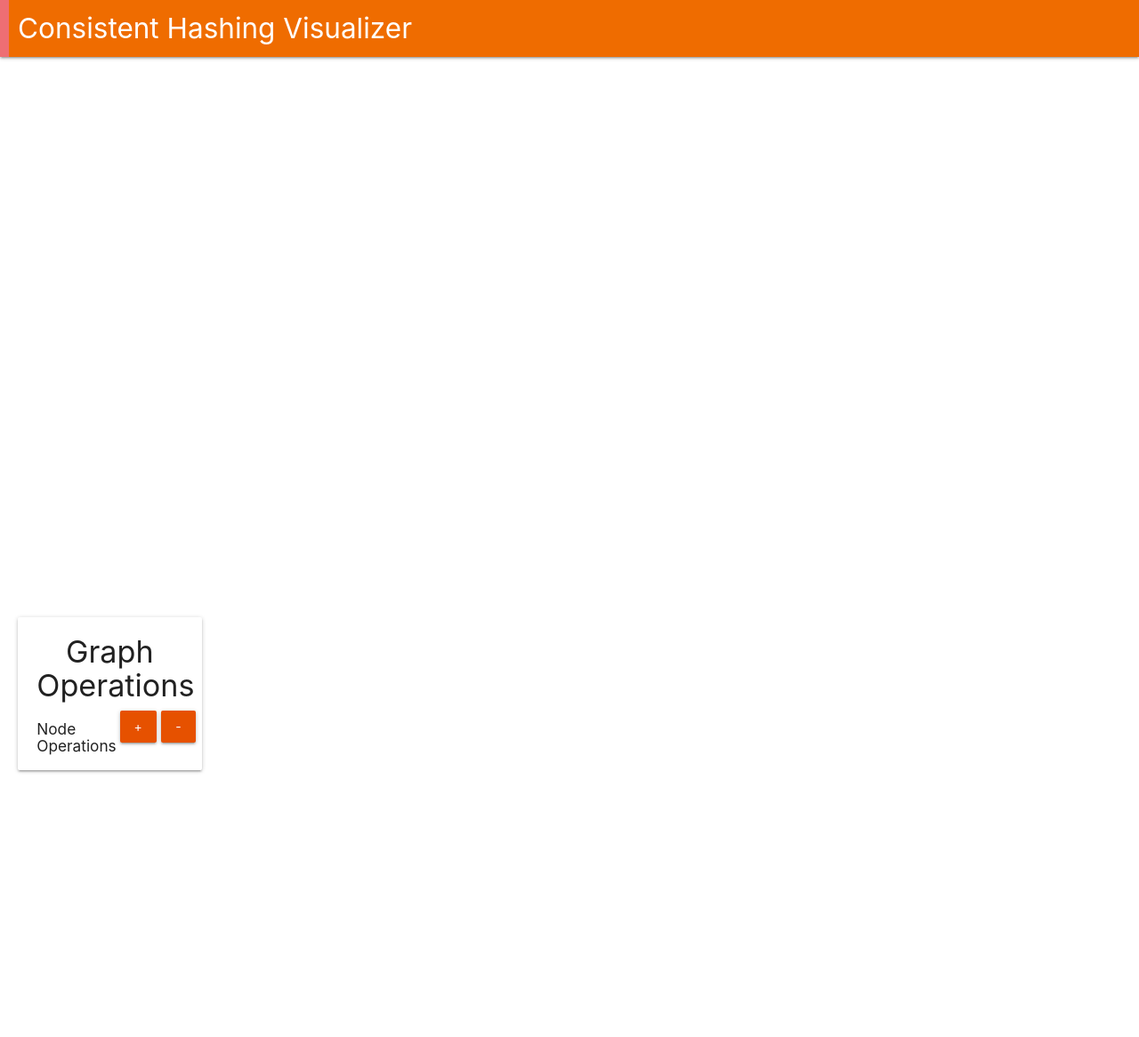
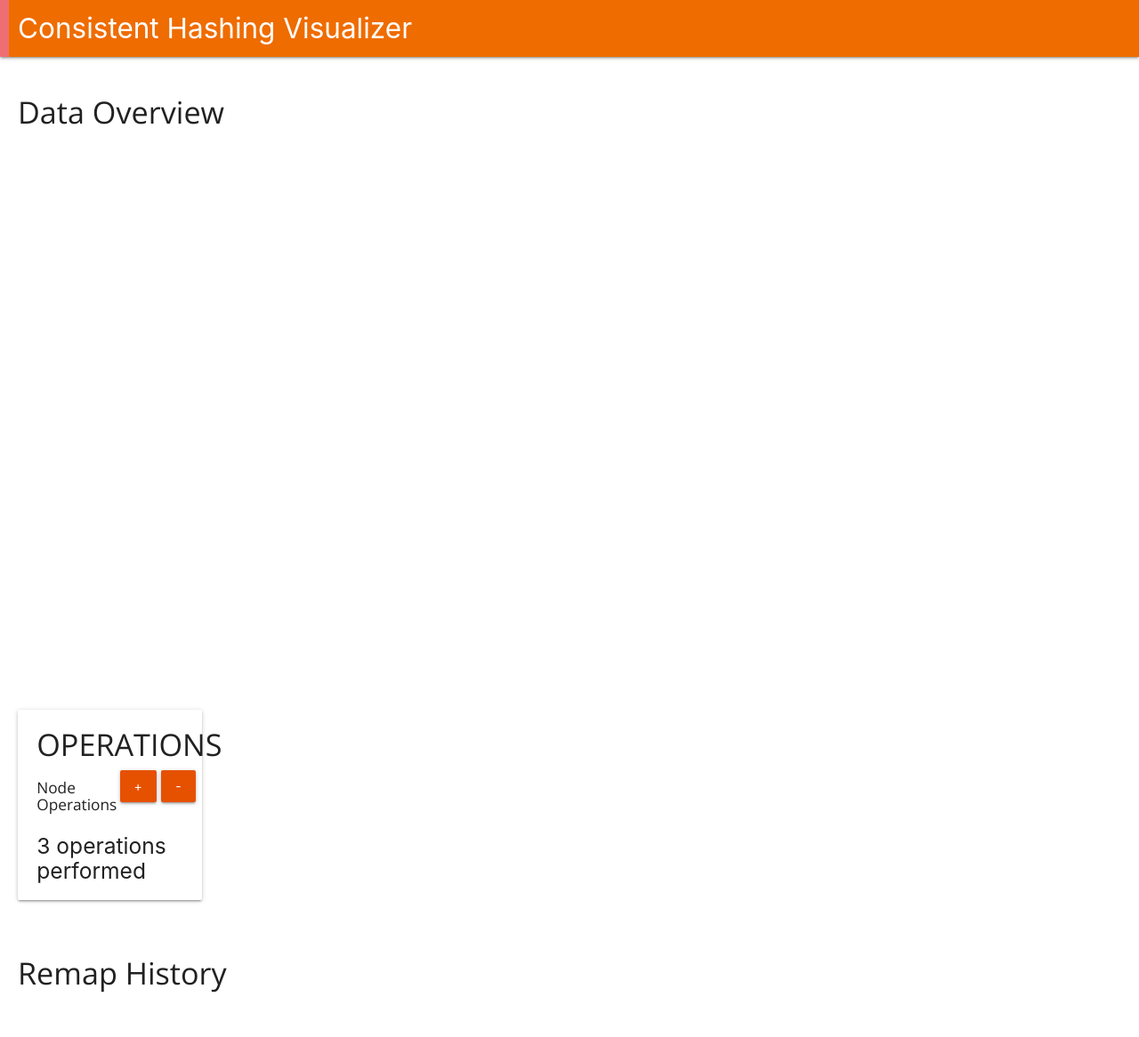
Before and after one commit to shreyasnbhat/consistent-hashing, a Flask app: page / in a window 1280 px wide; the page is wider, and only the part inside the window is pictured. Shown: that part at 89% size. Before the commit the page ends 869 px from the top of that part, so only its background shows below. Run offline with Flask 2, Linux system fonts and the light colour scheme; parts of the project's set-up code (start-up, migrations or seed data) failed here and were passed over; some libraries are stand-ins or nearby versions.

Commit message:
Added remap history

```diff
--- a/app/__init__.py
+++ b/app/__init__.py
@@ -16,6 +16,7 @@
 NODES = [NODE_PREFIX + '-' + str(i) for i in range(DEFAULT_NODE_COUNT)]
 KEYS = generate_random(DEFAULT_KEY_COUNT, 100000)
 hc = HashCircle(KEYS, [], NODE_PREFIX_LENGTH, DEFAULT_NODE_WEIGHT)
+hc.api_access = True
 
 for i in NODES:
     hc.add_weighted_node(i, DEFAULT_NODE_WEIGHT, True)
--- a/app/templates/homepage.html
+++ b/app/templates/homepage.html
@@ -7,31 +7,79 @@
     <link href="https://fonts.googleapis.com/icon?family=Material+Icons" rel="stylesheet">
     <script src="{{url_for('static', filename='js/plotly-latest.min.js')}}"></script>
     <link href="{{url_for('static', filename='css/style.css')}}" rel="stylesheet">
-
+    <link href="https://fonts.googleapis.com/css?family=Open+Sans" rel="stylesheet">
 </head>
+<body>
 <nav>
     <div class="nav-wrapper orange darken-3 title-style">
         <a href="{{url_for('getHomePage')}}" class="brand-logo title-style">Consistent Hashing Visualizer</a>
     </div>
 </nav>
+<div class="block-style row">
+    <h4 style="font-family: 'Open Sans'">Data Overview</h4>
+</div>
 <div class="row block-style">
     <div id="hashring" class="col s9" style="width:1500px;height:600px;margin-right: 30px;"></div>
     <div class="col s2 title-style">
         <div class="row block-style card-panel">
-            <h4 class="col s12 center block-style">Graph Operations</h4>
-            <h6 class="col s6">Node Operations</h6>
+            <h4 class="col s12 center block-style" style="font-family: 'Open Sans'">OPERATIONS</h4>
+            <h6 class="col s6" style="font-family: 'Open Sans'">Node Operations</h6>
             <form class="col s3" action="{{url_for('addNode')}}" method="POST">
                 <button name="action" class="btn waves-effect waves-light orange darken-4"> + </button>
             </form>
             <form class="col s3" action="{{url_for('removeNode')}}" method="POST">
                 <button name="action" class="btn waves-effect waves-light orange darken-4">  -  </button>
             </form>
+            <br>
+            <h5 class="col s12">{{x_history|length}} operations performed</h5>
         </div>
     </div>
+</div>
+<div class="row block-style">
+ <h4 style="font-family: 'Open Sans'">Remap History</h4>
+</div>
+<div class="row">
+</div>
+    <div id="remap" class="col s12">
 </div>
 <script>
     var figure = JSON.parse({{figure | tojson}});
     Plotly.newPlot('hashring', figure['data'], figure['layout']);
 </script>
+<script>
+    var x = {{x_history}};
+    var y = {{y_history}};
+
+    var event_no = [];
+
+    for( var i = 0; i < {{x_history|length}}; i++) {
+        event_no[i] = i+1;
+    }
+
+    var trace1 = {
+      name : 'Average Remap Metric',
+      x: event_no,
+      y: x,
+      type: 'scatter'
+    };
+
+    var trace2 = {
+      name: "Remap Count",
+      x: event_no,
+      y: y,
+      type: 'scatter'
+    };
+
+    var layout = {
+        xaxis: {
+            title: "Event Number"
+        }
+    };
+
+    var data = [trace1, trace2];
+
+    console.log(x);
+    Plotly.newPlot('remap', data, layout);
+</script>
 </body>
 </html>
--- a/app/views.py
+++ b/app/views.py
@@ -8,9 +8,8 @@
     if request.method == 'GET':
         figure = hc.plot_all(PLOT_RADIUS)
         session['count'] = DEFAULT_NODE_COUNT
-        print(json.dumps(figure))
-
-        return render_template('homepage.html', figure=json.dumps(figure))
+        x_history, y_history = slice(hc.remap_history)
+        return render_template('homepage.html', figure=json.dumps(figure), x_history=x_history, y_history=y_history)
 
 
 @app.route('/addNode', methods=['POST'])
@@ -20,7 +19,8 @@
     hc.add_weighted_node(new_node_name, DEFAULT_NODE_WEIGHT, True)
     figure = hc.plot_all(PLOT_RADIUS)
     print("Added", new_node_name)
-    return render_template('homepage.html', figure=json.dumps(figure))
+    x_history, y_history = slice(hc.remap_history)
+    return render_template('homepage.html', figure=json.dumps(figure), x_history=x_history, y_history=y_history)
 
 
 @app.route('/removeNode', methods=['POST'])
@@ -30,4 +30,5 @@
     hc.remove_weighted_node(new_node_name, DEFAULT_NODE_WEIGHT, True)
     figure = hc.plot_all(PLOT_RADIUS)
     print("Removed", new_node_name)
-    return render_template('homepage.html', figure=json.dumps(figure))
+    x_history, y_history = slice(hc.remap_history)
+    return render_template('homepage.html', figure=json.dumps(figure), x_history=x_history, y_history=y_history)
--- a/hashring.py
+++ b/hashring.py
@@ -2,9 +2,21 @@
 from collections import defaultdict
 from bisect import insort
 import numpy as np
-import plotly.graph_objs as go
-import plotly
 from helper import *
+
+
+class History:
+    nodes = 0
+    keys = 0
+    remapped = 0
+
+    def __init__(self, nodes, keys, remapped):
+        self.nodes = nodes
+        self.keys = keys
+        self.remapped = remapped
+
+    def get_data(self):
+        return self.keys/self.nodes , self.remapped
 
 
 class HashCircle:
@@ -19,6 +31,8 @@
     node_key_count_grouped = None
     node_weight = 1
     node_prefix_length = 1
+    remap_history = []
+    api_access = False
 
     def __init__(self, keys, nodes, node_prefix_length, node_weight):
         self.item_position = defaultdict(int)
@@ -29,6 +43,7 @@
         self.init_nodes(nodes)
         self.init_keys(keys)
         self.node_weight = node_weight
+        self.keys = keys
 
     def init_nodes(self, nodes):
         for i in nodes:
@@ -41,6 +56,14 @@
             insort(self.key_list, key_hash)
             insort(self.item_list, key_hash)
 
+    def add_history(self, w_nodes):
+        remapped_keys = 0
+        for i in w_nodes:
+            remapped_keys += self.node_key_count[i]
+        number_of_nodes = len(self.nodes) / self.node_weight
+        hist = History(number_of_nodes, len(self.keys), remapped_keys)
+        self.remap_history.append(hist.get_data())
+
     def add_weighted_node(self, node, weight, regenerate=False):
         w_nodes = [node + '-' + str(i) for i in range(weight)]
         for i in range(weight):
@@ -48,6 +71,9 @@
 
         if regenerate:
             self.generate_map()
+
+        if self.api_access:
+            self.add_history(w_nodes)
 
     def add_node(self, node, regenerated):
         if node not in self.nodes:
@@ -62,11 +88,16 @@
 
     def remove_weighted_node(self, node, weight, regenerate=False):
         w_nodes = [node + '-' + str(i) for i in range(weight)]
+
+        if self.api_access:
+            self.add_history(w_nodes)
+
         for i in range(weight):
             self.remove_node(w_nodes[i], regenerate)
 
         if regenerate:
             self.generate_map()
+
 
     def remove_node(self, node, regenerated):
         if node in self.nodes:
@@ -279,7 +310,7 @@
                 opacity=0.8
             )
 
-            if len(self.node_list)/self.node_weight < 8:
+            if len(self.node_list) / self.node_weight < 8:
                 annotations.append(node_annotation)
 
         layout = dict(
--- a/helper.py
+++ b/helper.py
@@ -24,3 +24,9 @@
         return (radius + 1) * math.cos(radians) , (radius + 1) * math.sin(radians)
     else:
         return (radius - 1) * math.cos(radians) , (radius - 1) * math.sin(radians)
+
+
+def slice(tuples):
+    x = [tuples[i][0] for i in range(len(tuples))]
+    y = [tuples[i][1] for i in range(len(tuples))]
+    return x,y
```
Also changed, not shown: history.png (added).
